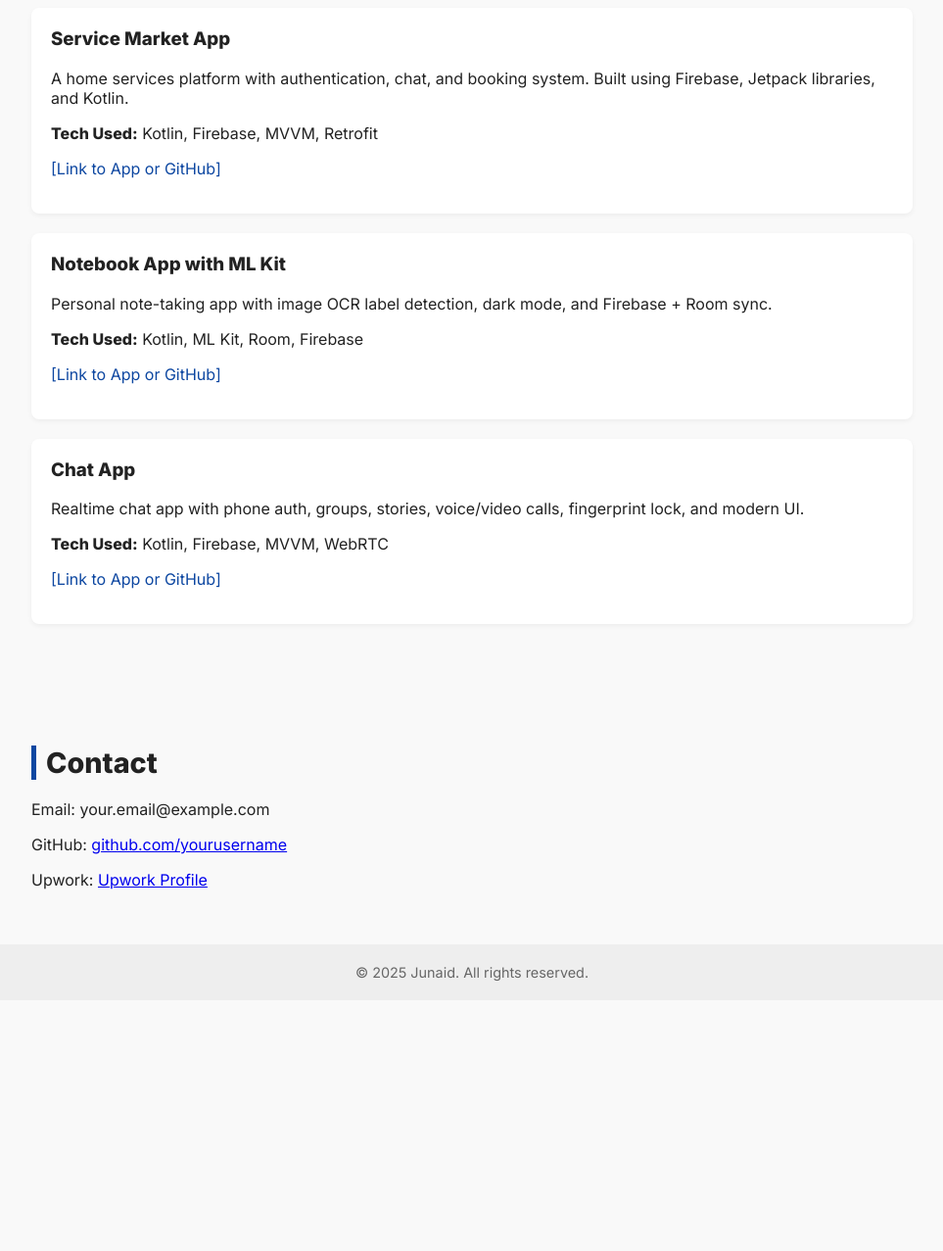
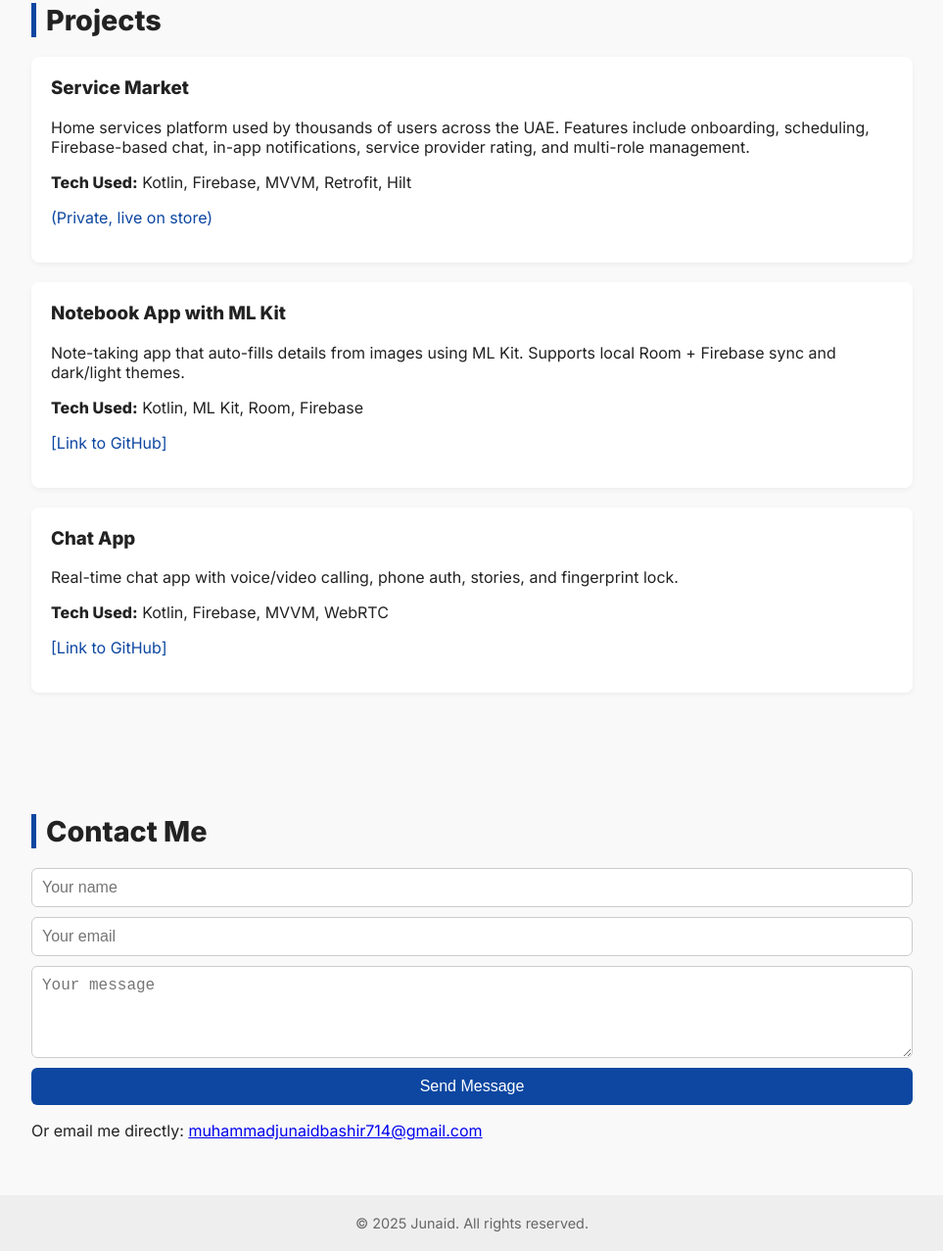
Before and after one commit to junigates/developer, a plain HTML site: page index.html in a window 1280 px wide. Shown: the part 818-2095 px from the top of the page at 98% size, without its empty margins (158-1121 px from the left). Before the commit the page ends 1839 px from the top, so only its background shows below. Drawn offline with Linux system fonts and the light colour scheme.

Commit message:
Update index.html

```diff
--- a/index.html
+++ b/index.html
@@ -3,21 +3,42 @@
 <head>
   <meta charset="UTF-8" />
   <meta name="viewport" content="width=device-width, initial-scale=1.0" />
-  <title>Android Developer Portfolio - Junaid</title>
+  <title>Junaid - Android Developer Portfolio</title>
   <link href="https://fonts.googleapis.com/css2?family=Inter:wght@400;600;800&display=swap" rel="stylesheet">
   <style>
+    :root {
+      --bg-color: #f9f9f9;
+      --text-color: #222;
+      --card-bg: white;
+      --header-bg: #0d47a1;
+    }
+    [data-theme="dark"] {
+      --bg-color: #121212;
+      --text-color: #eee;
+      --card-bg: #1e1e1e;
+      --header-bg: #1a237e;
+    }
     body {
       font-family: 'Inter', sans-serif;
       margin: 0;
       padding: 0;
-      background: #f9f9f9;
-      color: #222;
+      background: var(--bg-color);
+      color: var(--text-color);
+      transition: background 0.3s, color 0.3s;
     }
     header {
-      background: #0d47a1;
+      background: var(--header-bg);
       color: white;
       padding: 40px 20px;
       text-align: center;
+      position: relative;
+    }
+    .dark-toggle {
+      position: absolute;
+      top: 20px;
+      right: 20px;
+      font-size: 1.5rem;
+      cursor: pointer;
     }
     header h1 {
       margin: 0;
@@ -39,7 +60,7 @@
       font-size: 1.8rem;
     }
     .project {
-      background: white;
+      background: var(--card-bg);
       padding: 20px;
       border-radius: 8px;
       margin-bottom: 20px;
@@ -52,6 +73,38 @@
       color: #0d47a1;
       text-decoration: none;
     }
+    .download-btn {
+      display: inline-block;
+      margin-top: 10px;
+      padding: 10px 20px;
+      background: #0d47a1;
+      color: white;
+      text-decoration: none;
+      border-radius: 6px;
+      font-weight: 600;
+    }
+    form {
+      display: flex;
+      flex-direction: column;
+      gap: 10px;
+    }
+    input, textarea {
+      padding: 10px;
+      border: 1px solid #ccc;
+      border-radius: 6px;
+      font-size: 1rem;
+      background: var(--card-bg);
+      color: var(--text-color);
+    }
+    button {
+      background: #0d47a1;
+      color: white;
+      padding: 10px;
+      border: none;
+      border-radius: 6px;
+      font-size: 1rem;
+      cursor: pointer;
+    }
     footer {
       background: #eee;
       text-align: center;
@@ -63,8 +116,10 @@
 </head>
 <body>
   <header>
+    <div class="dark-toggle" onclick="toggleDarkMode()">🌙</div>
     <h1>Junaid - Senior Android Developer</h1>
     <p>5+ years of experience | Kotlin, Java, Firebase, Jetpack, Compose, MVVM</p>
+    <a class="download-btn" href="https://drive.google.com/uc?export=download&id=13vXdhNwxDevut2jBYwKuzBQTq_Vnv9_n" target="_blank">Download CV</a>
   </header>
 
   <section>
@@ -90,36 +145,49 @@
     <h2>Projects</h2>
 
     <div class="project">
-      <h3>Service Market App</h3>
-      <p>A home services platform with authentication, chat, and booking system. Built using Firebase, Jetpack libraries, and Kotlin.</p>
-      <p><strong>Tech Used:</strong> Kotlin, Firebase, MVVM, Retrofit</p>
-      <p><a href="#">[Link to App or GitHub]</a></p>
+      <h3>Service Market</h3>
+      <p>Home services platform used by thousands of users across the UAE. Features include onboarding, scheduling, Firebase-based chat, in-app notifications, service provider rating, and multi-role management.</p>
+      <p><strong>Tech Used:</strong> Kotlin, Firebase, MVVM, Retrofit, Hilt</p>
+      <p><a href="#">(Private, live on store)</a></p>
     </div>
 
     <div class="project">
       <h3>Notebook App with ML Kit</h3>
-      <p>Personal note-taking app with image OCR label detection, dark mode, and Firebase + Room sync.</p>
+      <p>Note-taking app that auto-fills details from images using ML Kit. Supports local Room + Firebase sync and dark/light themes.</p>
       <p><strong>Tech Used:</strong> Kotlin, ML Kit, Room, Firebase</p>
-      <p><a href="#">[Link to App or GitHub]</a></p>
+      <p><a href="#">[Link to GitHub]</a></p>
     </div>
 
     <div class="project">
       <h3>Chat App</h3>
-      <p>Realtime chat app with phone auth, groups, stories, voice/video calls, fingerprint lock, and modern UI.</p>
+      <p>Real-time chat app with voice/video calling, phone auth, stories, and fingerprint lock.</p>
       <p><strong>Tech Used:</strong> Kotlin, Firebase, MVVM, WebRTC</p>
-      <p><a href="#">[Link to App or GitHub]</a></p>
+      <p><a href="#">[Link to GitHub]</a></p>
     </div>
   </section>
 
   <section>
-    <h2>Contact</h2>
-    <p>Email: your.email@example.com</p>
-    <p>GitHub: <a href="https://github.com/yourusername">github.com/yourusername</a></p>
-    <p>Upwork: <a href="https://www.upwork.com/freelancers/~yourprofile">Upwork Profile</a></p>
+    <h2>Contact Me</h2>
+    <form>
+      <input type="text" placeholder="Your name" required />
+      <input type="email" placeholder="Your email" required />
+      <textarea rows="4" placeholder="Your message" required></textarea>
+      <button type="submit">Send Message</button>
+    </form>
+    <p>Or email me directly: <a href="mailto:muhammadjunaidbashir714@gmail.com">muhammadjunaidbashir714@gmail.com</a></p>
   </section>
 
   <footer>
     &copy; 2025 Junaid. All rights reserved.
   </footer>
+
+  <script>
+    function toggleDarkMode() {
+      const currentTheme = document.documentElement.getAttribute('data-theme');
+      const isDark = currentTheme === 'dark';
+      document.documentElement.setAttribute('data-theme', isDark ? 'light' : 'dark');
+      document.querySelector('.dark-toggle').textContent = isDark ? '🌙' : '☀️';
+    }
+  </script>
 </body>
 </html>
```
